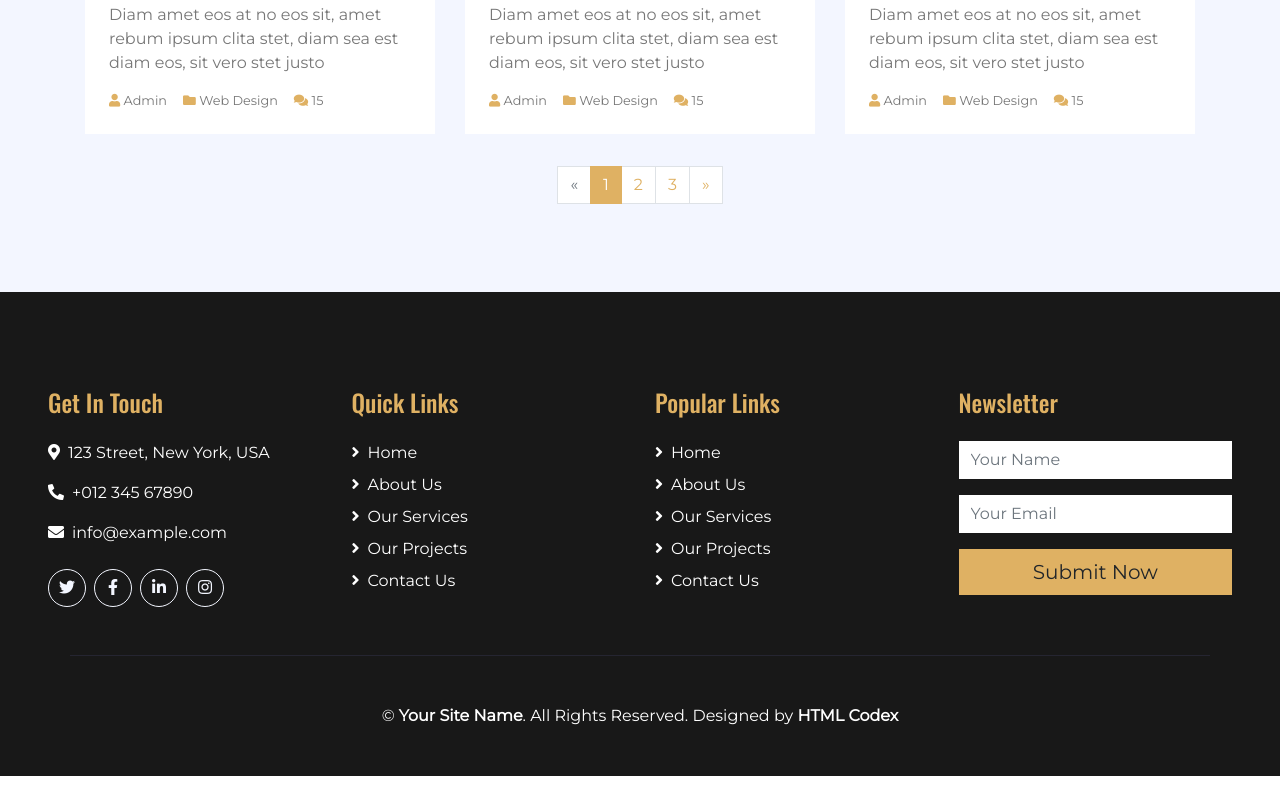
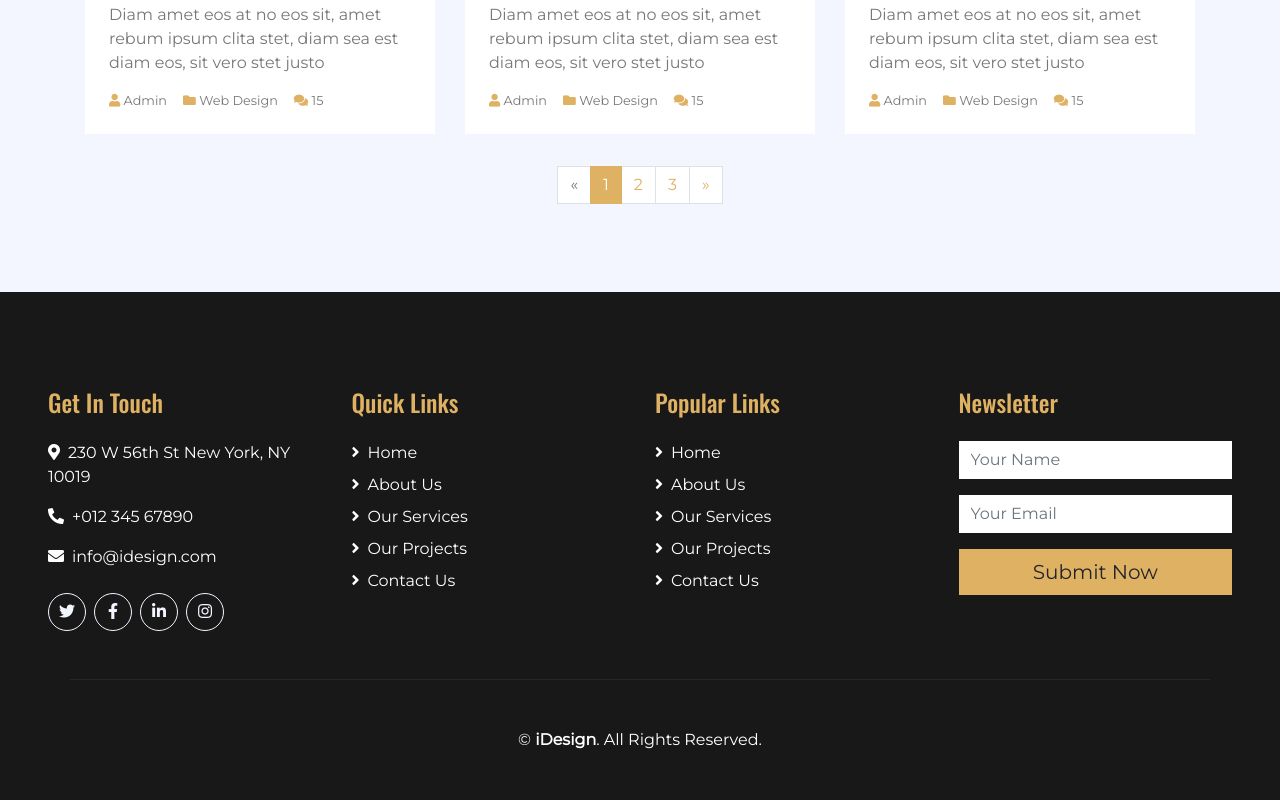
Before and after one commit to HadiqaAziz/iDesign, a plain HTML site: page blog.html in a window 1280 px wide. Shown: the part 1574-2374 px from the top of the page. Before the commit the page ends 2350 px from the top, so only its background shows below. Drawn offline with nearby package versions, Linux system fonts and the light colour scheme.

Commit message:
Update blog.html

```diff
--- a/blog.html
+++ b/blog.html
@@ -108,7 +108,7 @@
                         <h1 class="flaticon-office font-weight-normal text-primary m-0 mr-3"></h1>
                         <div class="d-flex flex-column">
                             <h5>Our Office</h5>
-                            <p class="m-0">123 Street, New York, USA</p>
+                            <p class="m-0">230 W 56th St New York, NY 10019 </p>
                         </div>
                     </div>
                 </div>
@@ -117,7 +117,7 @@
                         <h1 class="flaticon-email font-weight-normal text-primary m-0 mr-3"></h1>
                         <div class="d-flex flex-column">
                             <h5>Email Us</h5>
-                            <p class="m-0">info@example.com</p>
+                            <p class="m-0">info@idesign.com</p>
                         </div>
                     </div>
                 </div>
@@ -300,9 +300,9 @@
         <div class="row pt-5">
             <div class="col-lg-3 col-md-6 mb-5">
                 <h4 class="text-primary mb-4">Get In Touch</h4>
-                <p><i class="fa fa-map-marker-alt mr-2"></i>123 Street, New York, USA</p>
+                <p><i class="fa fa-map-marker-alt mr-2"></i>230 W 56th St New York, NY 10019 </p>
                 <p><i class="fa fa-phone-alt mr-2"></i>+012 345 67890</p>
-                <p><i class="fa fa-envelope mr-2"></i>info@example.com</p>
+                <p><i class="fa fa-envelope mr-2"></i>info@idesign.com</p>
                 <div class="d-flex justify-content-start mt-4">
                     <a class="btn btn-outline-light rounded-circle text-center mr-2 px-0" style="width: 38px; height: 38px;" href="#"><i class="fab fa-twitter"></i></a>
                     <a class="btn btn-outline-light rounded-circle text-center mr-2 px-0" style="width: 38px; height: 38px;" href="#"><i class="fab fa-facebook-f"></i></a>
@@ -347,8 +347,7 @@
         </div>
         <div class="container border-top border-secondary pt-5">
             <p class="m-0 text-center text-white">
-                &copy; <a class="text-white font-weight-bold" href="#">Your Site Name</a>. All Rights Reserved. Designed by
-                <a class="text-white font-weight-bold" href="https://htmlcodex.com">HTML Codex</a>
+                &copy; <a class="text-white font-weight-bold" href="#">iDesign</a>. All Rights Reserved.
             </p>
         </div>
     </div>
```
